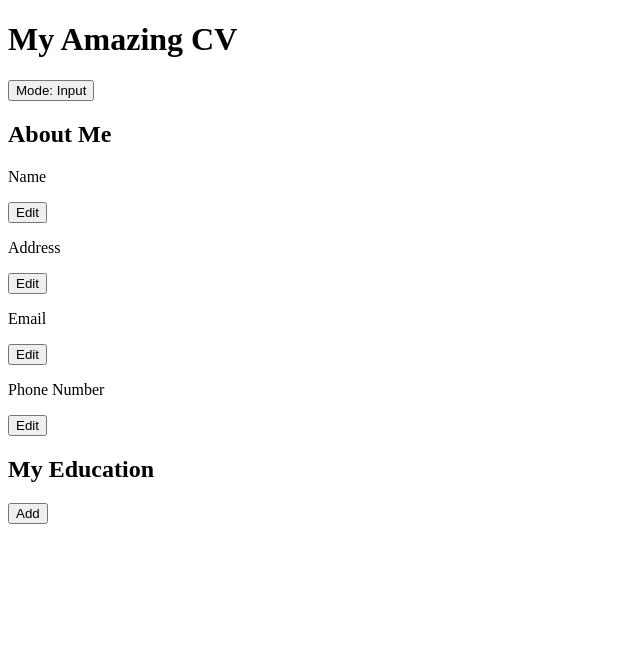
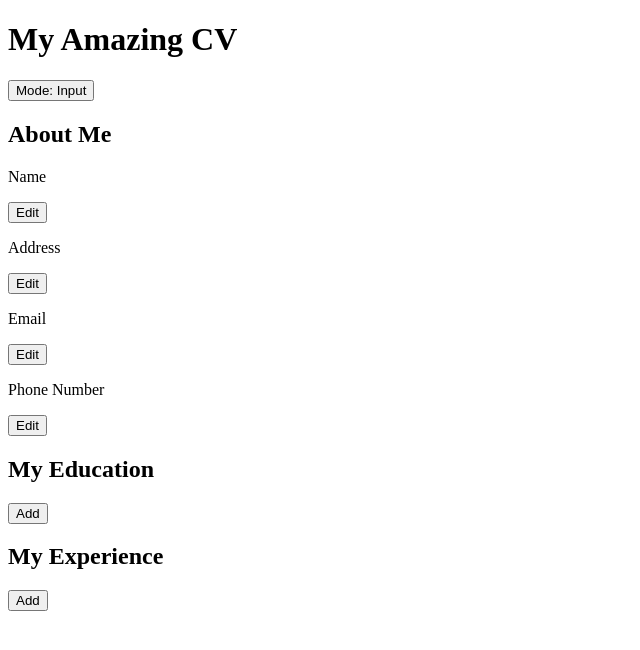
Before and after one commit to Wangchowchow/cv-application, a React (Create React App) app: page / in a window 1280 px wide. Shown: the top 650 px of the page, without its empty margins (0-640 px from the left). Built offline with nearby package versions, Linux system fonts and the light colour scheme.

Commit message:
added my experience section

```diff
--- a/src/App.js
+++ b/src/App.js
@@ -1,6 +1,7 @@
 import React, { Component } from "react";
 import AboutMe from "./components/AboutMe";
 import MyEducation from "./components/MyEducation";
+import MyExperience from "./components/MyExperience";
 
 class App extends Component {
     constructor() {
@@ -15,13 +16,26 @@ class App extends Component {
                 description: "",
                 edit: false,
                 data: []
+            },
+            experience: {
+                company: "",
+                position: "",
+                duration: "",
+                description: "",
+                edit: false,
+                data: []
             }
         }
         this.getEducation = this.getEducation.bind(this);
+        this.getExperience = this.getExperience.bind(this);
     }
 
     getEducation = (e) => {
-        this.setState({ education: e});
+        this.setState({ education: e });
+    }
+
+    getExperience = (e) => {
+        this.setState({ experience: e });
     }
 
     changeMode = () => {
@@ -45,6 +59,7 @@ class App extends Component {
                 <input type="button" className="preview-button" value={this.state.button} onClick={this.changeMode}></input>
                 <AboutMe mode={this.state.mode}></AboutMe>
                 <MyEducation getEducation={this.getEducation} education={this.state.education} mode={this.state.mode}></MyEducation>
+                <MyExperience getExperience={this.getExperience} experience={this.state.experience} mode={this.state.mode}></MyExperience>
             </div>
         )
     }
--- /dev/null
+++ b/src/components/MyExperience.js
@@ -0,0 +1,107 @@
+import React, { Component } from "react";
+import ShowExperience from "./ShowExperience";
+import PivotalButton from "./PivotalButton";
+
+class MyExperience extends Component {
+    constructor(props) {
+        super(props);
+        this.state = this.props.experience;
+        this.deleteExperience = this.deleteExperience.bind(this);
+        this.editState = this.editState.bind(this);
+    }
+
+    deleteExperience = (index) => {
+        this.setState((previousState) => {
+            let previousData = previousState.data.map(data => data);
+            previousData.splice(index, 1);
+            return {
+                data: previousData
+            }
+        })
+        this.props.getExperience(this.state);
+    }
+
+    updateCompany = (e) => {
+        this.setState({ company: e.target.value});
+    }
+    updatePosition = (e) => {
+        this.setState({ position: e.target.value});
+    }
+    updateDuration = (e) => {
+        this.setState({ duration: e.target.value});
+    }
+    updateDescription = (e) => {
+        this.setState({ description: e.target.value});
+    }
+
+    addExperience = () => {
+        return (
+            <div className="add-experience">
+                <p>Company      : <input type="text" onChange={this.updateCompany} value={this.state.company}></input></p>
+                <p>Position     : <input type="text" onChange={this.updatePosition} value={this.state.position}></input></p>
+                <p>Duration     : <input type="text" onChange={this.updateDuration} value={this.state.duration}></input></p>
+                <p>Description  : <input type="text" onChange={this.updateDescription} value={this.state.description}></input></p>
+                <input type="button" value="Submit" onClick={this.submitExperience} className="submit-button"></input>
+            </div>
+        )
+    }
+
+    submitExperience = () => {
+        let data = {
+            company: this.state.company,
+            position: this.state.position,
+            duration: this.state.duration,
+            description: this.state.description
+        }
+        this.setState((previousState) => {
+            let previousData = previousState.data.map(e => e)
+            previousData.push(data);
+            return {
+                data: previousData,
+                edit: false
+            }
+        })
+        this.props.getExperience(this.state);
+    }
+
+    showMyExperience = () => {
+        let pivotalButton = <PivotalButton mode={this.props.mode} value="Add" onClick={this.editState} className="add-button"></PivotalButton>
+        if (this.state.data.length === 0) {
+            return pivotalButton;
+        } else {
+            let data = [];
+            let item = this.state;
+            for (let i = 0; i < this.state.data.length; i++) {
+                data.push(<ShowExperience key={i} index={i} mode={this.props.mode} company={item.data[i].company} position={item.data[i].position} duration={item.data[i].duration} description={item.data[i].description} deleteExperience={this.deleteExperience}></ShowExperience>)
+            }
+            return <div className="my-experience">
+                {data}
+                {pivotalButton}
+            </div>
+        }
+    }
+
+    editState = () => {
+        this.setState({ edit: true })
+    }
+
+    render() {
+        if (this.state.edit === false) {
+            return (
+                <div className="my-experience-container">
+                    <h2>My Experience</h2>
+                    {this.showMyExperience()}
+                </div>
+            )
+        } else if (this.state.edit === true) {
+            return (
+                <div className="my-experience-container">
+                    <h2>My Experience</h2>
+                    {this.addExperience()}
+                </div>
+            )
+        }
+    }
+}
+
+export default MyExperience;
--- /dev/null
+++ b/src/components/ShowExperience.js
@@ -0,0 +1,20 @@
+import React, { Component } from "react";
+import PivotalButton from "./PivotalButton";
+
+class ShowExperience extends Component {
+    render() {
+        return (
+            <div className="my-experience">
+                <p>Company      : {this.props.company}</p>
+                <p>Position     : {this.props.position}</p>
+                <p>Duration     : {this.props.duration}</p>
+                <p>Description  : {this.props.description}</p>
+                <PivotalButton mode={this.props.mode} value="Delete" className="delete-button" onClick={() => {
+                    this.props.deleteExperience(this.props.index)
+                }}></PivotalButton>
+            </div>
+        )
+    }
+}
+
+export default ShowExperience;
```
